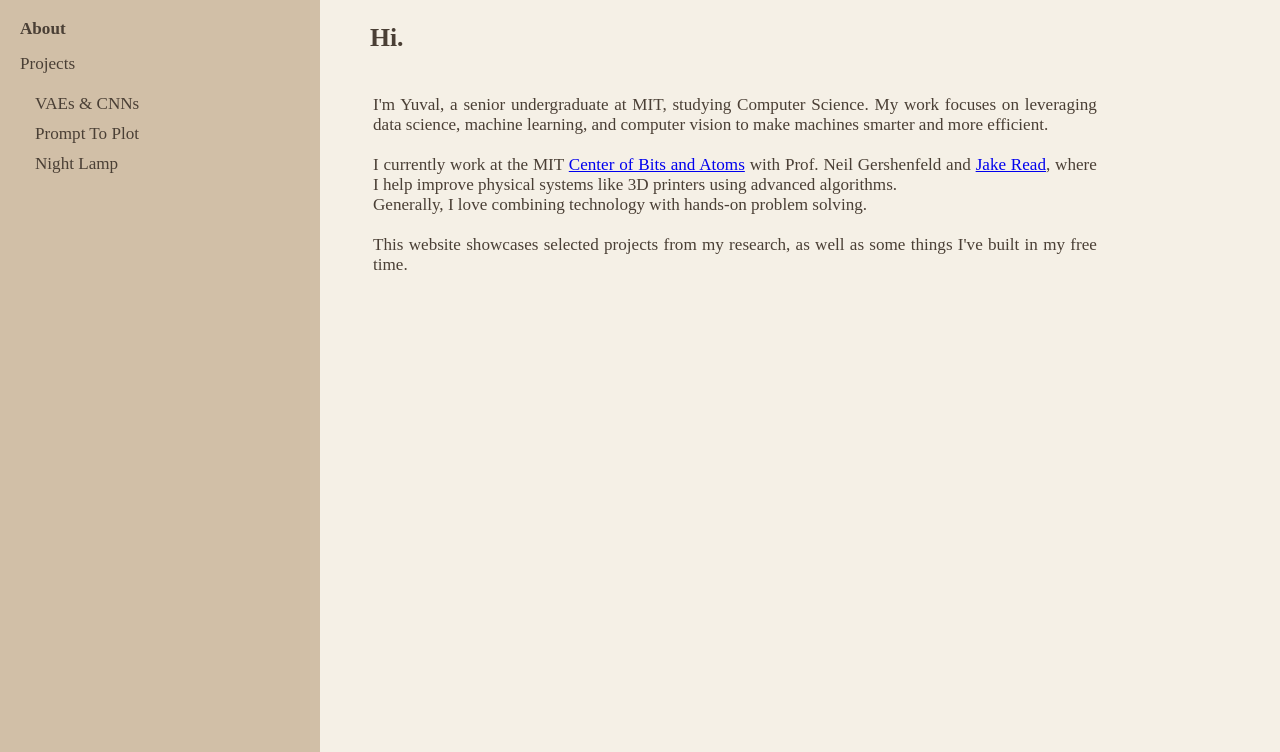
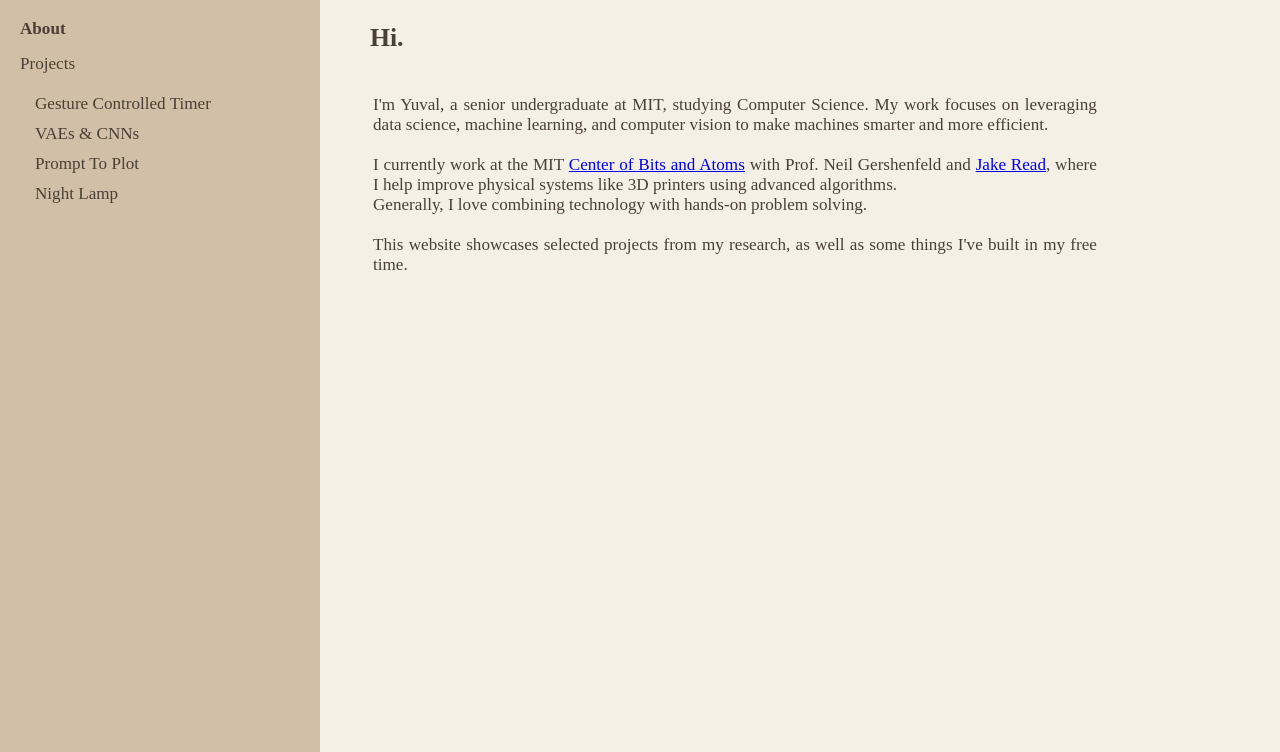
Before and after one commit to yuvalm11/personal-website, a plain HTML site: page index.html in a window 1280 px wide. Both pictures are taken after a click on the item "Projects". Shown: the part 48-800 px from the top of the page. Drawn offline with nearby package versions, Linux system fonts and the light colour scheme.

Commit message:
gesture proj

```diff
--- a/index.html
+++ b/index.html
@@ -16,6 +16,7 @@
                 <li onclick="showSection('about', true)">About</li>
                 <li onclick="toggleProjects()">Projects
                     <ul id="projects-list" class="hidden">
+                        <li onclick="showProjectContent('Gesture')">Gesture Controlled Timer</li>
                         <li onclick="showProjectContent('MNIST-VAE')">VAEs & CNNs</li>
                         <li onclick="showProjectContent('VPlotter')">Prompt To Plot</li>
                         <li onclick="showProjectContent('NightLamp')">Night Lamp</li>
```
Also changed, not shown: projects/Gesture/one.png (added), 1 other file.
